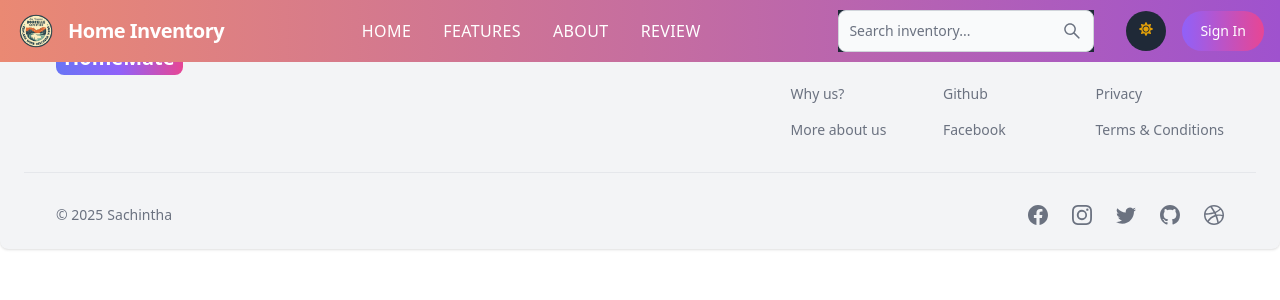
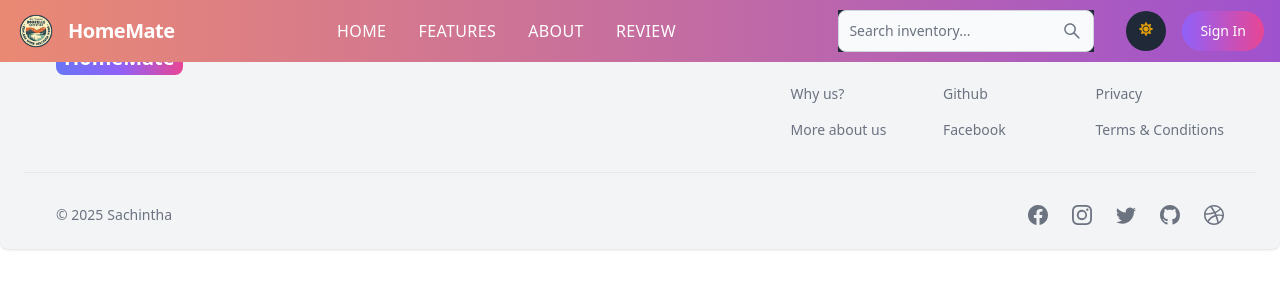
Before and after one commit to LEXES7/HomeMate, a React (Vite) app in the folder client/: page / in a window 1280 px wide. Shown: the top 300 px of the page. Built offline with nearby package versions, Linux system fonts and the light colour scheme; no server answers.

Commit message:
home update

```diff
--- a/client/src/components/Header.jsx
+++ b/client/src/components/Header.jsx
@@ -67,7 +67,7 @@ export default function Header() {
           className="h-8 sm:h-10 w-auto transition-transform duration-300 hover:scale-105"
         />
         <span className="text-white text-xl font-bold tracking-tight hidden md:block">
-          Home Inventory
+          HomeMate
         </span>
       </Link>
 
```
